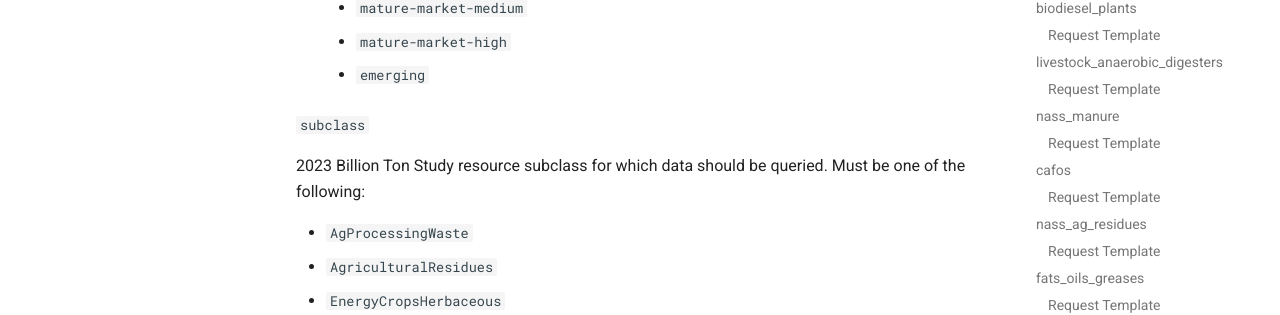
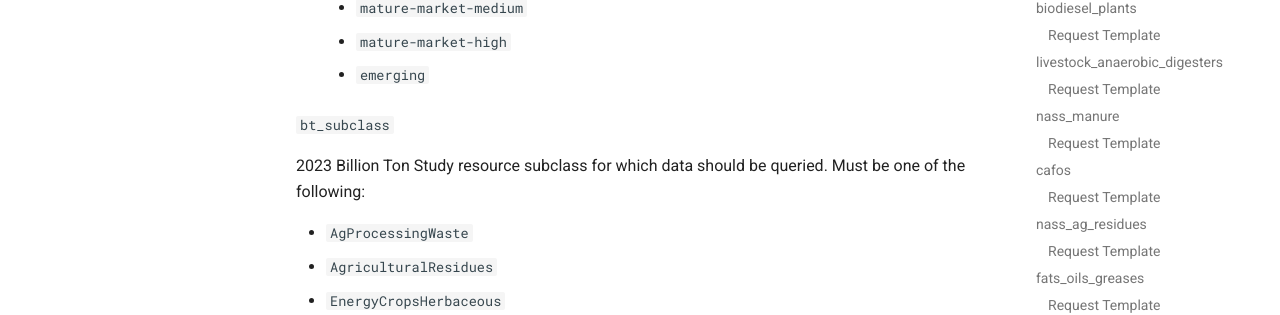
Before and after one commit to tylerhuntington/biositing-docs, an MkDocs documentation site: the page built from docs/user-guide/rest-api.md, in a window 1280 px wide and 1400 px high, scrolled down 5581 px. Shown: the part 396-711 px from the top of the window. Built offline with MkDocs 1.6.1 and Material for MkDocs 9.7.7, drawn with Linux system fonts in a browser that asks for light colours; comment, search, counter and statistics services are not loaded; some of the changed text lies outside the part shown.

Commit message:
Update state_data docs.

````diff
--- a/docs/user-guide/rest-api.md
+++ b/docs/user-guide/rest-api.md
@@ -382,7 +382,7 @@
     - `emerging`
 
 
-`subclass`
+`bt_subclass`
 
 2023 Billion Ton Study resource subclass for which data should be queried. Must be one of the following:
 
@@ -437,7 +437,7 @@
 
 #### Example Usage
 ```
-GET https://biositing.jbei.org/api/v1/state_data?state=CA&bt_scenario=near-term&subclass=AgResidues
+GET https://biositing.jbei.org/api/v1/state_data?state=CA&bt_scenario=near-term&bt_subclass=AgProcessingWaste
 ```
 
 
````
